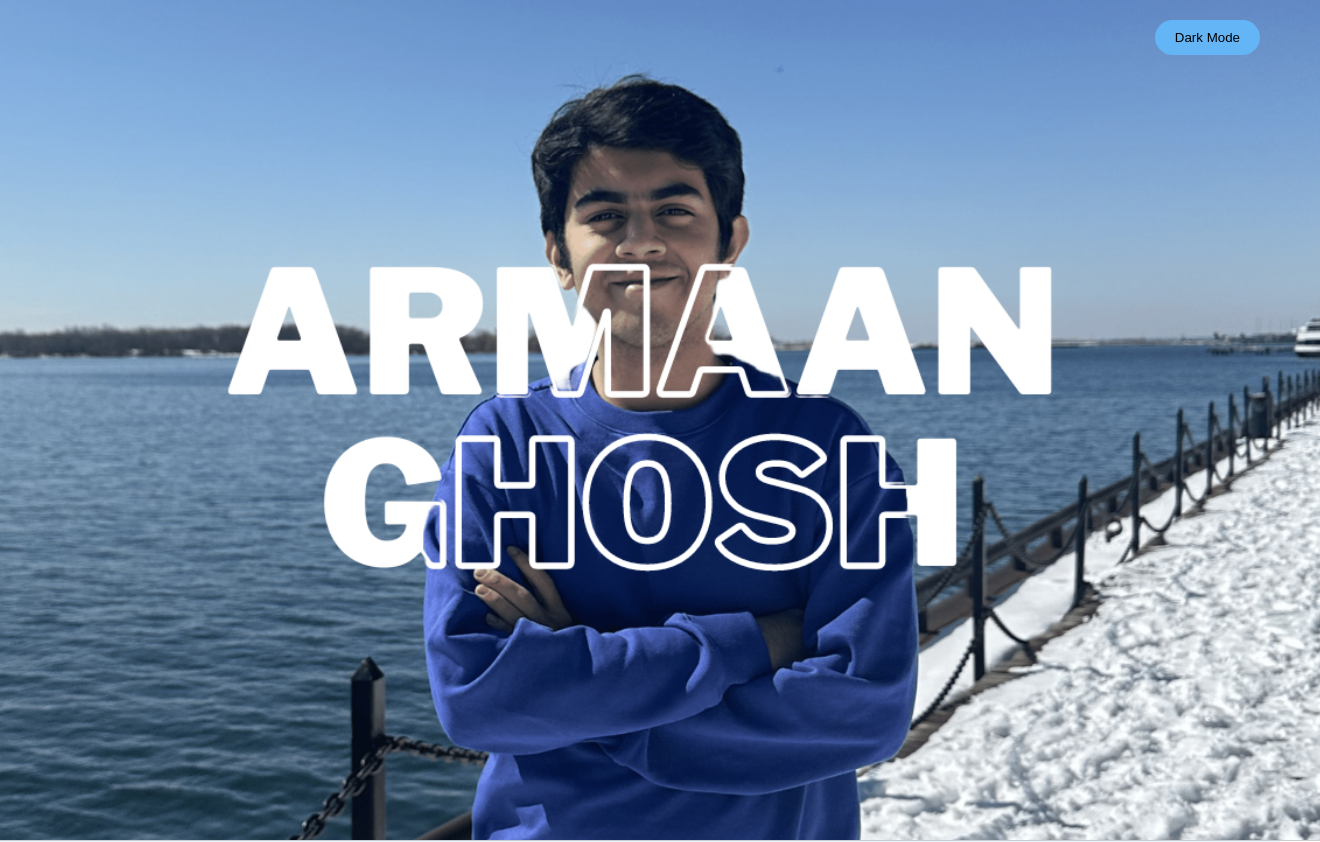
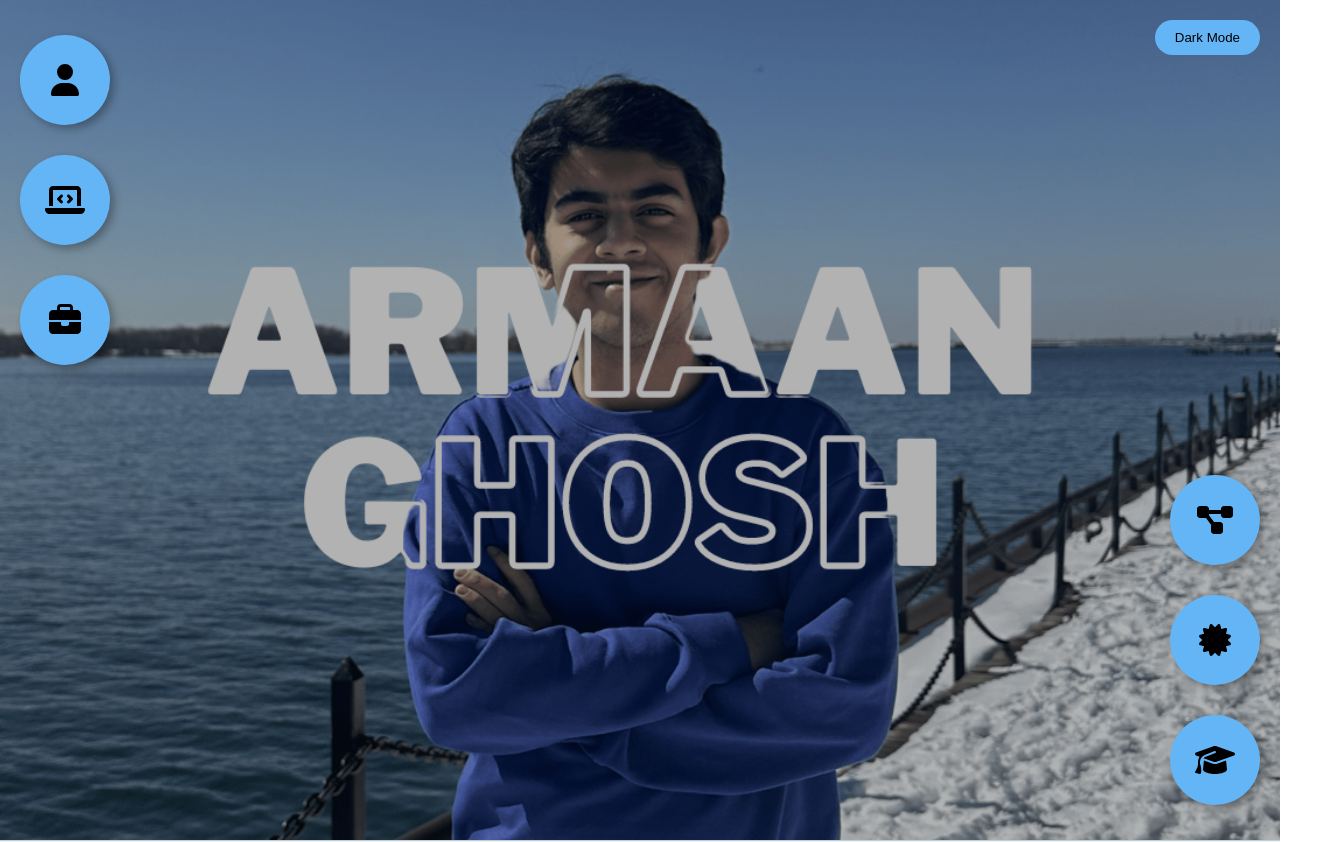
Before and after one commit to FranceForever/Personal-Website, a React (Create React App) app: page / in a window 1280 px wide. Shown: the top 842 px of the page, 1320 px wide, since content can reach past the window. Built offline with nearby package versions, Linux system fonts and the light colour scheme.

Commit message:
Added navigational buttons to the header

```diff
--- a/package.json
+++ b/package.json
@@ -3,6 +3,9 @@
   "version": "0.1.0",
   "private": true,
   "dependencies": {
+    "@fortawesome/fontawesome-svg-core": "^6.6.0",
+    "@fortawesome/free-solid-svg-icons": "^6.6.0",
+    "@fortawesome/react-fontawesome": "^0.2.2",
     "@testing-library/jest-dom": "^5.17.0",
     "@testing-library/react": "^13.4.0",
     "@testing-library/user-event": "^13.5.0",
--- a/src/index.js
+++ b/src/index.js
@@ -16,6 +16,10 @@ import vhdlLogo from './logos/microchip-solid.png';
 // Import job images
 import hdfcErgoLogo from './logos/hdfcergo_logo.jpeg'; // Placeholder image
 import nowFloatsLogo from './logos/nowfloats_logo.png'; // Placeholder image
+
+// Import FontAwesome Logos
+import { FontAwesomeIcon } from '@fortawesome/react-fontawesome';
+import { faUser, faLaptopCode, faBriefcase, faProjectDiagram, faCertificate, faGraduationCap } from '@fortawesome/free-solid-svg-icons';
 
 // Define the theme colors
 const theme = {
@@ -54,10 +58,50 @@ const App = () => {
   return (
     <ThemeProvider theme={darkMode ? theme.dark : theme.light}>
       <PageContainer>
-        <Header darkMode={darkMode}>
+      <Header>
+          <HeaderButtonContainer>
+            <HeaderButtonWrapper>
+              <HeaderButton href="#about">
+                <FontAwesomeIcon icon={faUser} size="2x" />
+              </HeaderButton>
+              <TooltipLeft>About</TooltipLeft>
+            </HeaderButtonWrapper>
+            <HeaderButtonWrapper>
+              <HeaderButton href="#skills">
+                <FontAwesomeIcon icon={faLaptopCode} size="2x" />
+              </HeaderButton>
+              <TooltipLeft>Skills</TooltipLeft>
+            </HeaderButtonWrapper>
+            <HeaderButtonWrapper>
+              <HeaderButton href="#experience">
+                <FontAwesomeIcon icon={faBriefcase} size="2x" />
+              </HeaderButton>
+              <TooltipLeft>Experience</TooltipLeft>
+            </HeaderButtonWrapper>
+          </HeaderButtonContainer>
           <ToggleSwitch onClick={toggleDarkMode}>
             {darkMode ? 'Light Mode' : 'Dark Mode'}
           </ToggleSwitch>
+          <HeaderButtonContainer right>
+            <HeaderButtonWrapper>
+              <HeaderButton href="#projects">
+                <FontAwesomeIcon icon={faProjectDiagram} size="2x" />
+              </HeaderButton>
+              <TooltipRight>Projects</TooltipRight>
+            </HeaderButtonWrapper>
+            <HeaderButtonWrapper>
+              <HeaderButton href="#certifications">
+                <FontAwesomeIcon icon={faCertificate} size="2x" />
+              </HeaderButton>
+              <TooltipRight>Certifications</TooltipRight>
+            </HeaderButtonWrapper>
+            <HeaderButtonWrapper>
+              <HeaderButton href="#education">
+                <FontAwesomeIcon icon={faGraduationCap} size="2x" />
+              </HeaderButton>
+              <TooltipRight>Education</TooltipRight>
+            </HeaderButtonWrapper>
+          </HeaderButtonContainer>
         </Header>
         <Main>
           <Section id="about" title="About Me">
@@ -161,6 +205,7 @@ const PageContainer = styled.div`
   min-height: 100vh;
   animation: ${fadeIn} 1s ease-in-out;
   text-align: center;
+  scroll-behavior: smooth; /* Enable smooth scrolling */
 `;
 
 const Header = styled.header`
@@ -168,11 +213,127 @@ const Header = styled.header`
   background-size: cover;
   background-position: center;
   height: 100vh; /* Adjust the height to cover the entire window */
-  width: 100vw; /* Adjust the width to cover the entire window */
+  width: 100wh; /* Adjust the width to cover the entire window */
   display: flex;
   justify-content: center;
   align-items: center;
   text-align: center;
+  position: relative; /* Make sure the position is relative to allow overlay */
+
+  &::before {
+    content: '';
+    position: absolute;
+    top: 0;
+    left: 0;
+    width: 100%;
+    height: 100%;
+    background-color: rgba(0, 0, 0, 0.3); /* Black overlay with 50% transparency */
+    z-index: 1;
+  }
+
+  /* Ensure the content is above the overlay */
+  & > * {
+    position: relative;
+    z-index: 2;
+  }
+`;
+
+const HeaderButtonContainer = styled.div`
+  display: flex;
+  flex-direction: column;
+  justify-content: space-between;
+  position: absolute;
+  top: ${({ right }) => (right ? 'auto' : '20px')};
+  bottom: ${({ right }) => (right ? '20px' : 'auto')};
+  left: ${({ right }) => (right ? 'auto' : '20px')};
+  right: ${({ right }) => (right ? '20px' : 'auto')};
+  height: auto; /* Adjust as needed */
+`;
+
+const HeaderButton = styled.a`
+  width: 90px;
+  height: 90px;
+  background-color: ${({ theme }) => theme.buttonBackground};
+  border-radius: 50%;
+  margin: 15px 0;
+  box-shadow: 4px 4px 8px rgba(0, 0, 0, 0.3); /* Add shadow */
+  display: flex;
+  justify-content: center;
+  align-items: center;
+  text-decoration: none;
+  color: ${({ theme }) => theme.text}; /* Text color */
+  transition: transform 0.3s, box-shadow 0.3s;
+
+  &:hover {
+    transform: scale(1.1) translateY(-5px); /* Add a hover effect */
+    box-shadow: 8px 8px 16px rgba(0, 0, 0, 0.3); /* Enhance the shadow for a 3D effect */
+  }
+`;
+
+const TooltipLeft = styled.div`
+  visibility: hidden;
+  width: 120px;
+  background-color: ${({ theme }) => theme.text};
+  color: ${({ theme }) => theme.primary};
+  text-align: center;
+  border-radius: 6px;
+  padding: 5px 0;
+  position: absolute;
+  z-index: 1;
+  left: 125%; /* Position to the right of the button */
+  top: 50%;
+  margin-top: -15px;
+  opacity: 0;
+  transition: opacity 0.3s;
+
+  &::after {
+    content: '';
+    position: absolute;
+    top: 50%;
+    left: -5px;
+    margin-top: -5px;
+    border-width: 5px;
+    border-style: solid;
+    border-color: transparent ${({ theme }) => theme.text} transparent transparent;
+  }
+`;
+
+const TooltipRight = styled.div`
+  visibility: hidden;
+  width: 120px;
+  background-color: ${({ theme }) => theme.text};
+  color: ${({ theme }) => theme.primary};
+  text-align: center;
+  border-radius: 6px;
+  padding: 5px 0;
+  position: absolute;
+  z-index: 1;
+  right: 125%; /* Position to the left of the button */
+  top: 50%;
+  margin-top: -15px;
+  opacity: 0;
+  transition: opacity 0.3s;
+
+  &::after {
+    content: '';
+    position: absolute;
+    top: 50%;
+    right: -5px;
+    margin-top: -5px;
+    border-width: 5px;
+    border-style: solid;
+    border-color: transparent transparent transparent ${({ theme }) => theme.text};
+  }
+`;
+
+const HeaderButtonWrapper = styled.div`
+  position: relative;
+  display: inline-block;
+
+  &:hover ${TooltipLeft}, &:hover ${TooltipRight} {
+    visibility: visible;
+    opacity: 1;
+  }
 `;
 
 const Main = styled.main`
```
Also changed, not shown: 1 other file (tests, documents, lock files or other folders).
